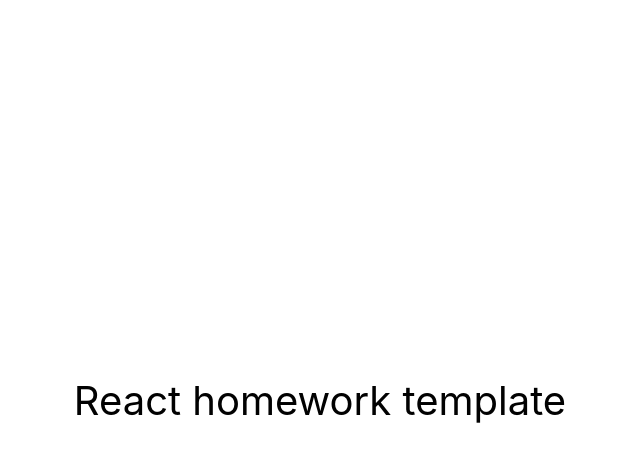
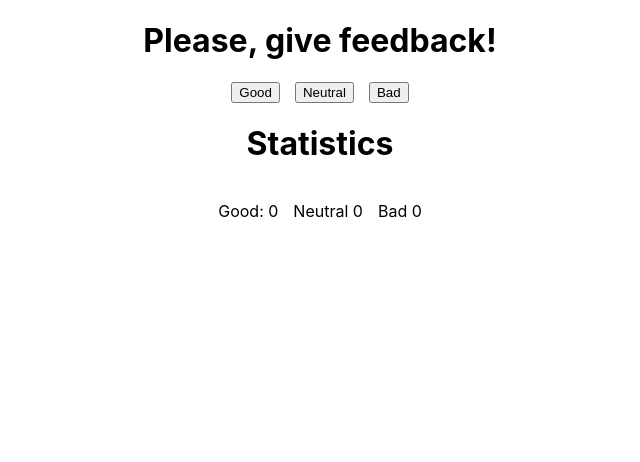
Before and after one commit to vladisulian/goit-react-hw-02-feedback, a React (Create React App) app: page / in a window 1280 px wide. Shown: the top 462 px of the page, without its empty margins (320-960 px from the left). Built offline with nearby package versions, Linux system fonts and the light colour scheme.

Commit message:
Add base markup & styles

```diff
--- a/src/components/App.jsx
+++ b/src/components/App.jsx
@@ -1,16 +1,4 @@
+import { Counter } from './Counter';
 export const App = () => {
-  return (
-    <div
-      style={{
-        height: '100vh',
-        display: 'flex',
-        justifyContent: 'center',
-        alignItems: 'center',
-        fontSize: 40,
-        color: '#010101'
-      }}
-    >
-      React homework template
-    </div>
-  );
+  return <Counter step={5} />;
 };
--- /dev/null
+++ b/src/components/Counter.jsx
@@ -0,0 +1,47 @@
+import { Component } from 'react';
+import '../components/styles.css';
+export class Counter extends Component {
+  static defaultProps = {
+    initialValue: 0,
+  };
+
+  static propTypes = {};
+
+  state = {
+    good: 0,
+    neutral: 0,
+    bad: 0,
+  };
+
+  handleIncrement = () => {};
+  handleDecrement = () => {};
+
+  render() {
+    return (
+      <div className="container">
+        <h1 className="title">Please, give feedback!</h1>
+        <div className="buttons">
+          <button type="button">Good</button>
+          <button type="button">Neutral</button>
+          <button type="button">Bad</button>
+        </div>
+
+          <h1>Statistics</h1>
+        <div className="statistics">
+          <p>
+            Good:
+            <span> 0</span>
+          </p>
+          <p>
+            Neutral
+            <span> 0</span>
+          </p>
+          <p>
+            Bad
+            <span> 0</span>
+          </p>
+        </div>
+      </div>
+    );
+  }
+}
--- /dev/null
+++ b/src/components/styles.css
@@ -0,0 +1,11 @@
+.container {
+  display: flex;
+  flex-direction: column;
+  align-items: center;
+  justify-content: center;
+}
+.buttons,
+.statistics {
+  display: flex;
+  gap: 15px;
+}
--- a/src/index.js
+++ b/src/index.js
@@ -1,4 +1,5 @@
 import React from 'react';
+import { Component } from 'react';
 import ReactDOM from 'react-dom/client';
 import { App } from 'components/App';
 import './index.css';
```
